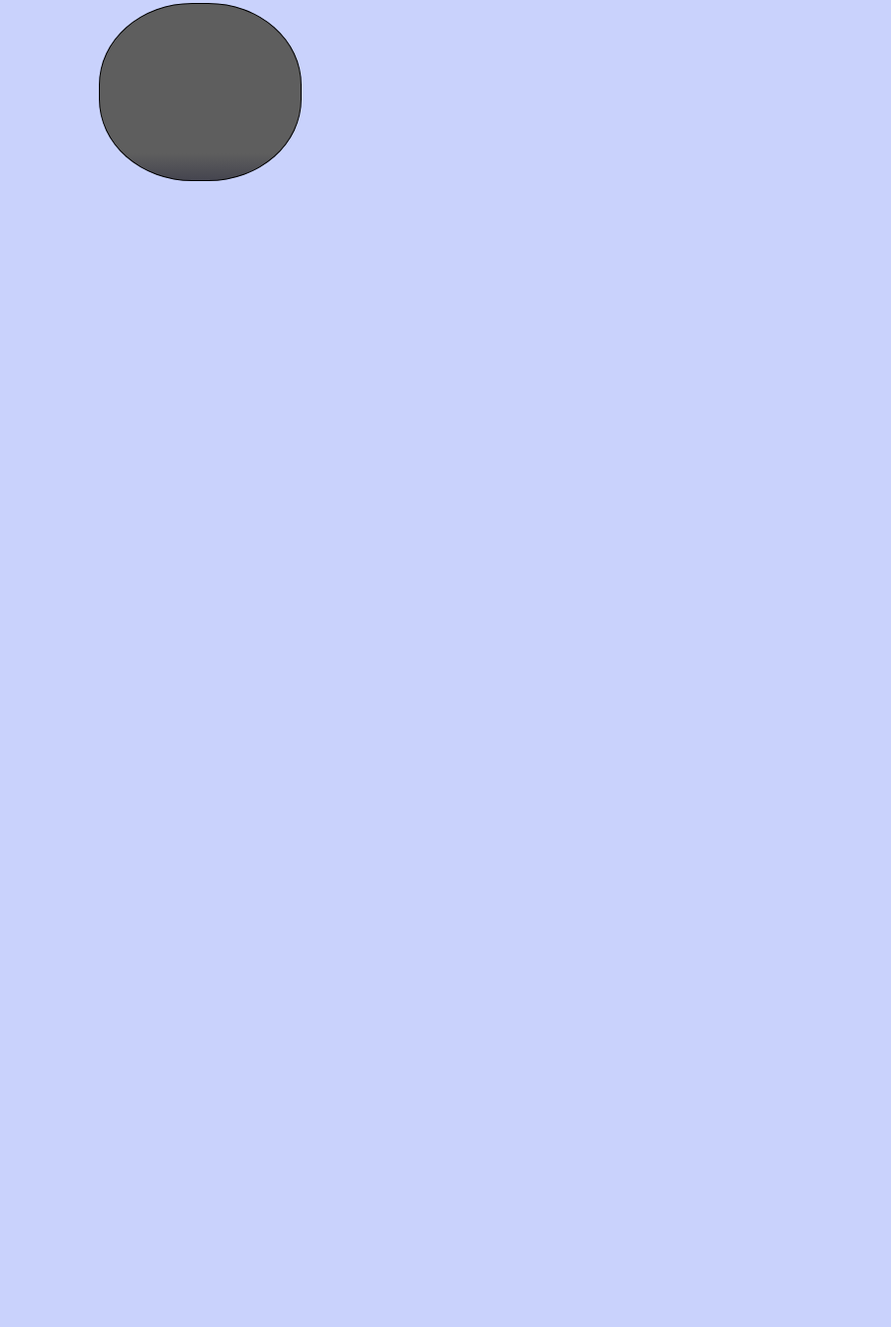
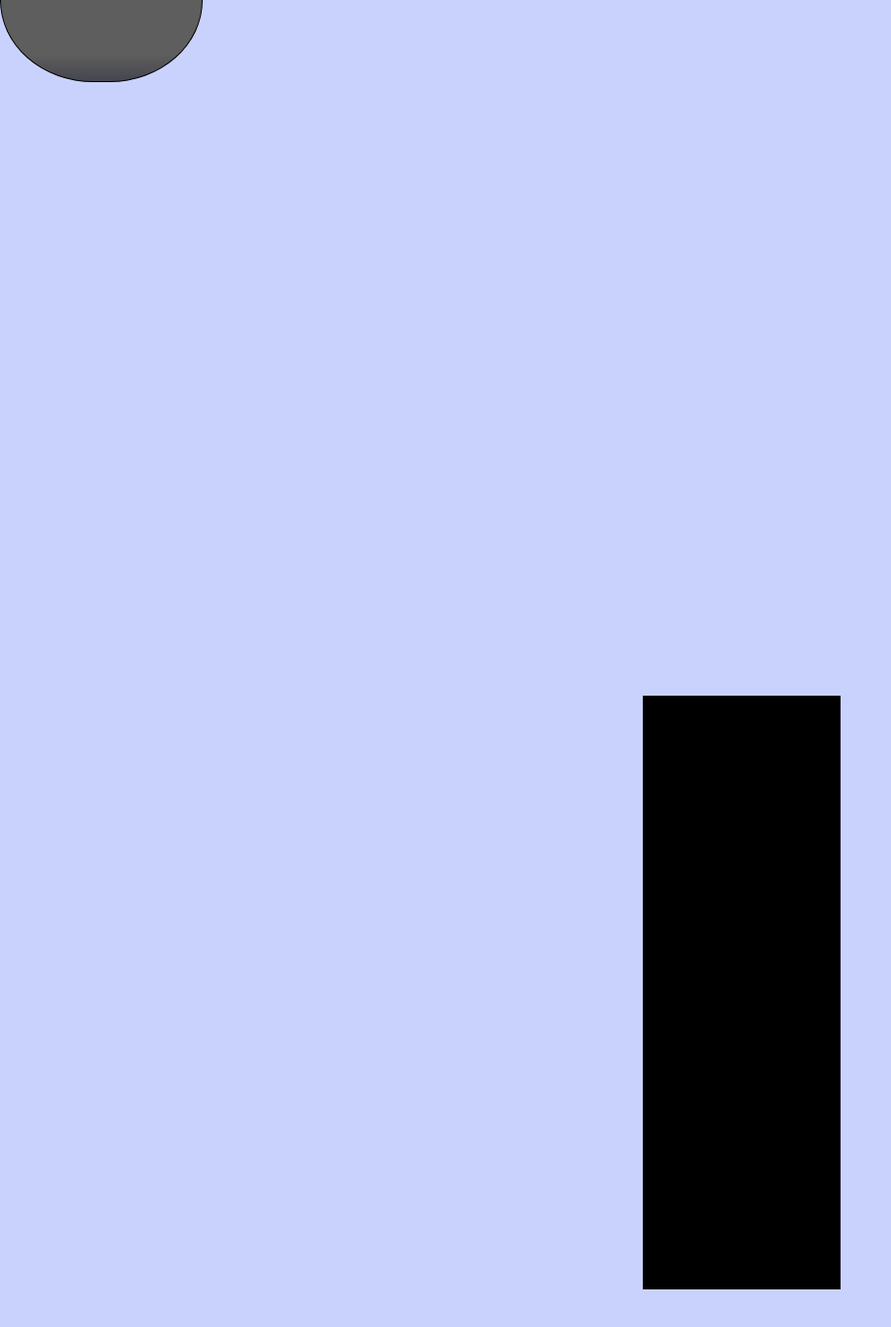
Before and after one commit to angusgee/cat-painting, a website: page index.html in a window 1280 px wide. Shown: the part 97-1438 px from the top of the page at 99% size, without its empty margins (0-901 px from the left). Before the commit the page ends 800 px from the top, so only its background shows below. Drawn offline with Linux system fonts and the light colour scheme.

Commit message:
Add box div and styles

```diff
--- a/index.html
+++ b/index.html
@@ -9,6 +9,7 @@
   <body>
     <main>
       <div class="cat-head"></div>
+      <div class="box"></div>
     </main>
   </body>
 </html>
--- a/input.css
+++ b/input.css
@@ -10,13 +10,25 @@ body {
     background-color: #c9d2fc;
 }
 
+main {
+    height: 2000px;
+}
+
 .cat-head {
     width: 205px;
     height: 180px;
     border: 1px solid #000;
     border-radius: 46%;
     background: linear-gradient(#5e5e5e 85%, #45454f 100%);
-    position: relative;
-    top: 100px;
-    left: 100px;
+    position: absolute;
+    top: 0;
 }
+
+.box {
+    width: 200px;
+    height: 600px;
+    background-color: #000;
+    position: absolute;
+    top: 800px;
+    left: 650px;
+}
```
Also changed, not shown: css/styles.css.
